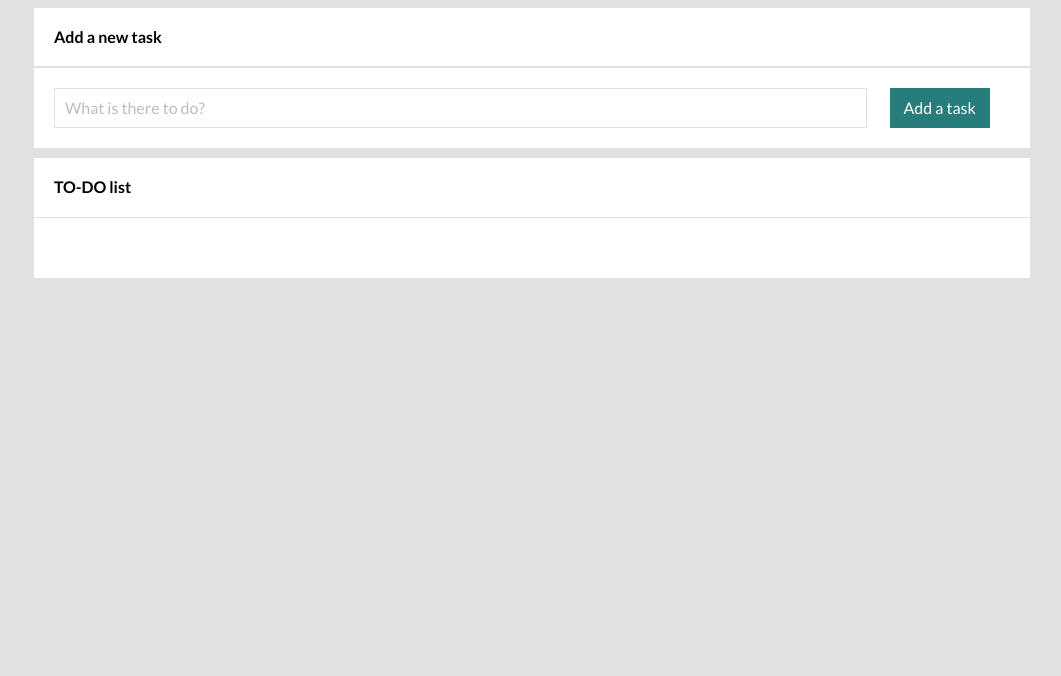
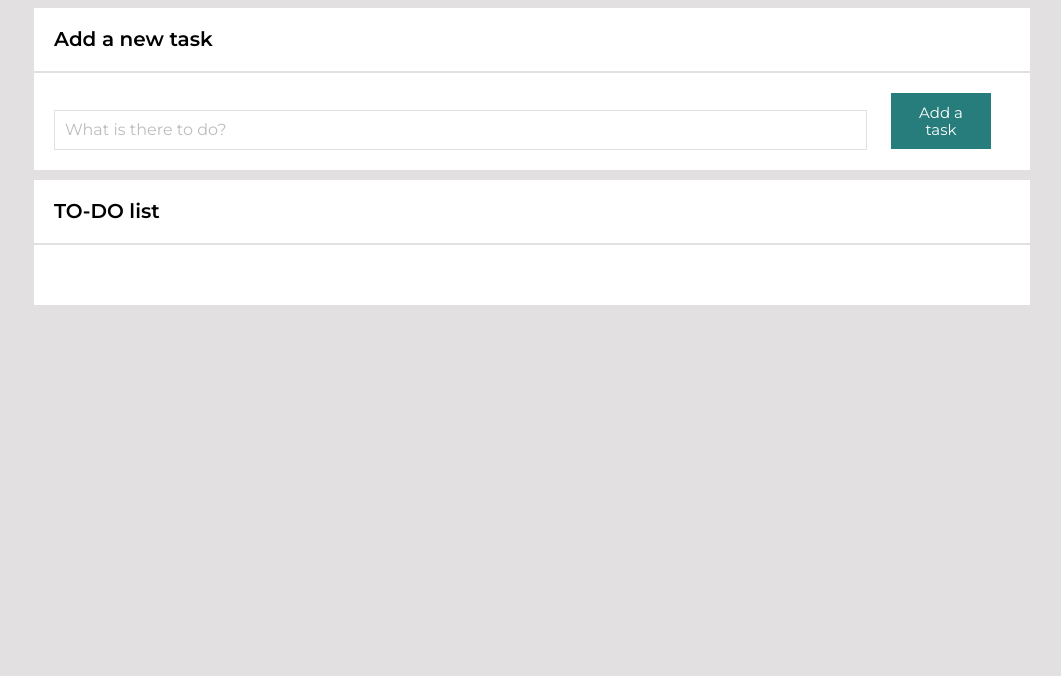
Before and after one commit to TomKotula/TO-DO-list-app, a plain HTML site: page index.html in a window 1280 px wide. Shown: the part 124-800 px from the top of the page, without its empty margins (108-1169 px from the left). Drawn offline with nearby package versions, Linux system fonts and the light colour scheme.

Commit message:
font family changed and font size of labels, content and buttons

```diff
--- a/style.css
+++ b/style.css
@@ -9,7 +9,7 @@ html {
 }
 
 body {
-    font-family: 'Lato', sans-serif;
+    font-family: "Montserrat", sans-serif;
     background-color: #e2e0e0;
 }
 
@@ -34,6 +34,10 @@ body {
     margin: 2px;
     padding: 20px;
     font-weight: bold;
+}
+
+.form__label {
+    font-size: 20px;
 }
 
 .form__input {
@@ -73,6 +77,7 @@ body {
     width: 100px;
     margin-left: 20px;
     transition: 0.5s;
+    font-size: 15px;
 }
 
 .form__button:hover {
@@ -137,10 +142,15 @@ body {
     }
 }
 
+.section__label  {
+    font-size: 20px;
+}
+
 .js-toggleButtonEvents {
     border: none;
     background-color: white;
     color: teal;
+    font-size: 15px;
 }
 
 .js-toggleButtonEvents:hover {
@@ -214,6 +224,7 @@ body {
 .js-content {
     flex-grow: 1;
     padding-left: 10px;
+    font-size: 15px;
 }
 
 @media (max-width: 550px) {
```
